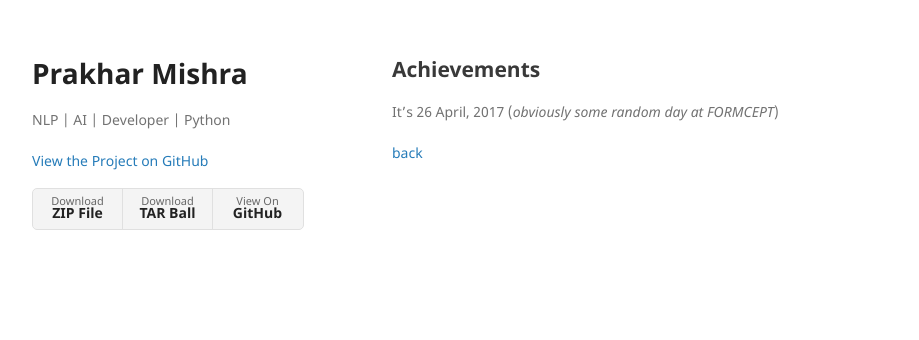
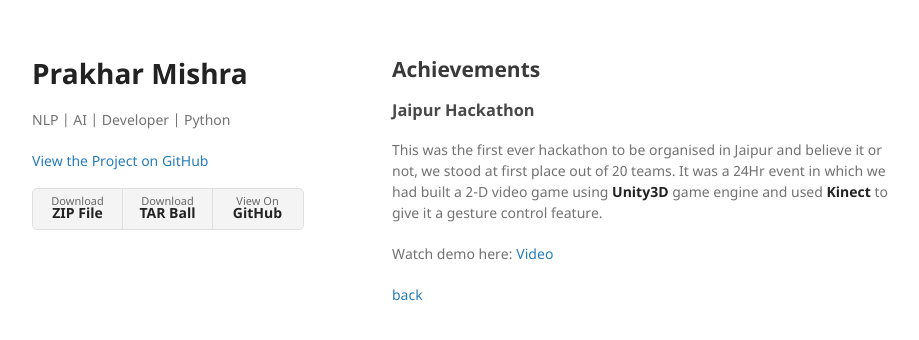
Before and after one commit to prakhar21/profile, a Jekyll site: the page built from achievements.md, in a window 1280 px wide. Shown: the top 340 px of the page, without its empty margins (178-1097 px from the left). Built offline with Jekyll 4.4.1, drawn with Linux system fonts in a browser that asks for light colours; our own code applies the rules of GitHub Pages for plain Markdown files.

Commit message:
education

```diff
--- a/achievements.md
+++ b/achievements.md
@@ -4,8 +4,10 @@ layout: default
 
 ## Achievements
 
-It's 26 April, 2017 (*obviously some random day at FORMCEPT*)
+### [](#header-3)Jaipur Hackathon
 
+This was the first ever hackathon to be organised in Jaipur and believe it or not, we stood at first place out of 20 teams. It was a 24Hr event in which we had built a 2-D video game using **Unity3D** game engine and used **Kinect** to give it a gesture control feature.
 
+Watch demo here: [Video](https://www.youtube.com/watch?v=UVAbqjEhVgA)
 
 [back](./)
```
Also changed, not shown: index.md (+3 -4 lines).
